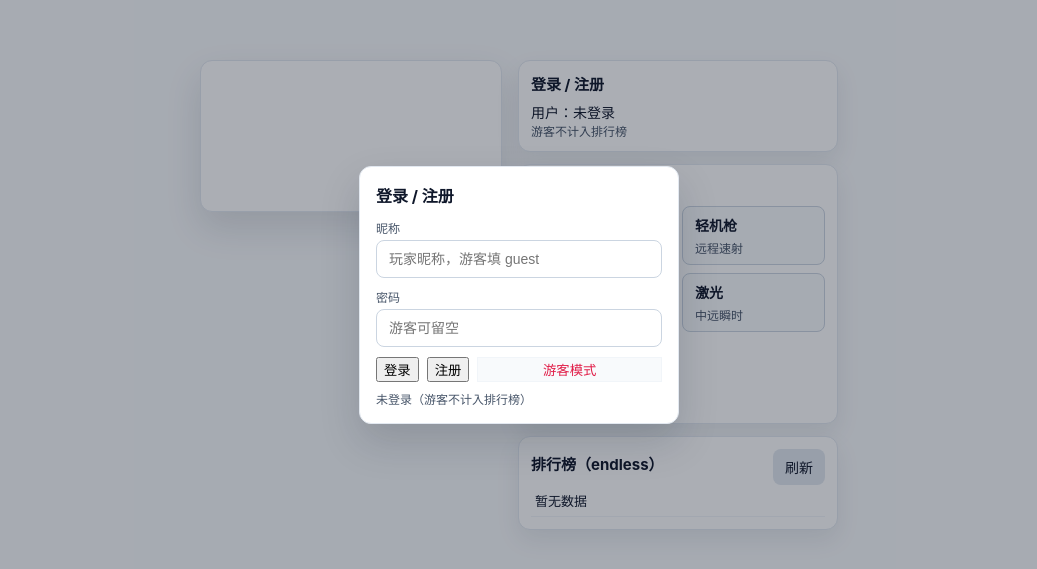
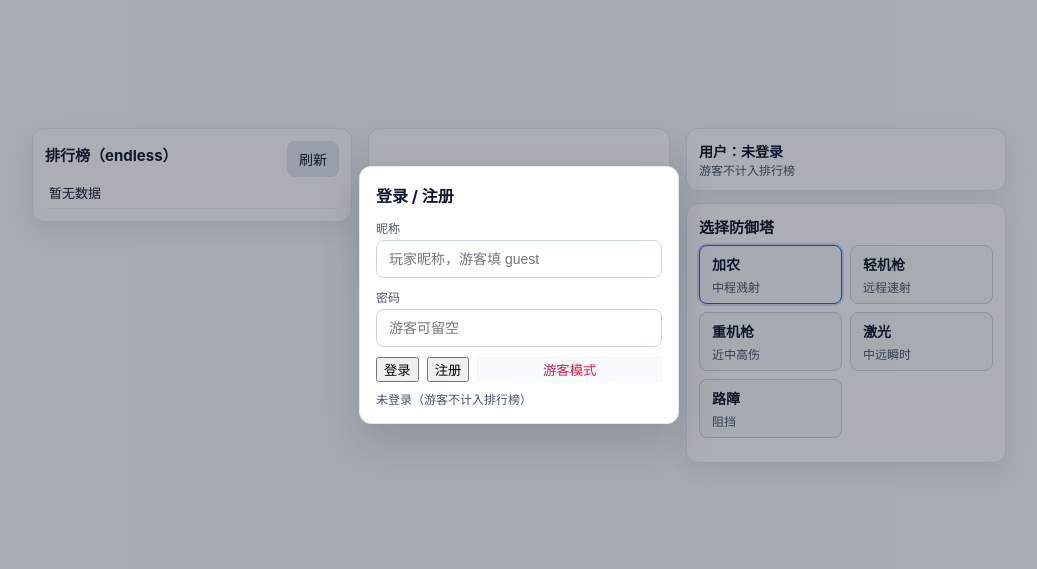
Before and after one commit to cooper-lgtm/tower-defense, a website built with Vite: page frontend/index.html in a window 1280 px wide. Shown: the part 105-674 px from the top of the page, without its empty margins (121-1158 px from the left). Built offline with nearby package versions, Linux system fonts and the light colour scheme; no server answers; files whose address does not match are found by name.

Commit message:
修改排行榜UI布局

```diff
--- a/frontend/src/main.ts
+++ b/frontend/src/main.ts
@@ -12,8 +12,18 @@ if (!app) throw new Error('Missing #app root element')
 const canvas = document.createElement('canvas')
 canvas.id = 'game-canvas'
 canvas.tabIndex = 0
-app.appendChild(canvas)
+// 左列：排行榜
+const leftColumn = document.createElement('div')
+leftColumn.id = 'left-column'
+app.appendChild(leftColumn)
 
+// 中列：画布
+const canvasWrapper = document.createElement('div')
+canvasWrapper.style.position = 'relative'
+canvasWrapper.appendChild(canvas)
+app.appendChild(canvasWrapper)
+
+// 右列：用户/塔/榜单
 const uiContainer = document.createElement('div')
 app.appendChild(uiContainer)
 
@@ -53,7 +63,7 @@ async function bootstrap() {
       }
     },
   })
-  overlay.mount(uiContainer)
+  overlay.mount(uiContainer, leftColumn)
 
   overlay.setLeaderboard([])
   try {
--- a/frontend/src/style.css
+++ b/frontend/src/style.css
@@ -19,8 +19,9 @@ body {
 #app {
   padding: 16px;
   display: grid;
-  grid-template-columns: auto 320px;
+  grid-template-columns: 320px auto 320px;
   gap: 16px;
+  align-items: start;
 }
 
 #game-canvas {
--- a/frontend/src/ui/overlay.ts
+++ b/frontend/src/ui/overlay.ts
@@ -30,24 +30,26 @@ export class OverlayUI {
 
     this.root.appendChild(this.buildLoginPanel())
     this.root.appendChild(this.buildTowerPanel())
-    this.root.appendChild(this.buildLeaderboardPanel())
   }
 
-  mount(target: HTMLElement) {
+  mount(target: HTMLElement, leaderboardContainer?: HTMLElement) {
     target.appendChild(this.root)
+    if (leaderboardContainer) {
+      const board = this.buildLeaderboardPanel()
+      leaderboardContainer.appendChild(board)
+    } else {
+      this.root.appendChild(this.buildLeaderboardPanel())
+    }
   }
 
   private buildLoginPanel(): HTMLElement {
     const panel = document.createElement('div')
     panel.className = 'panel'
 
-    const title = document.createElement('h3')
-    title.textContent = '登录 / 注册'
-    panel.appendChild(title)
-
     this.userDisplay = document.createElement('div')
     this.userDisplay.style.fontSize = '14px'
     this.userDisplay.style.color = '#0f172a'
+    this.userDisplay.style.fontWeight = '600'
     this.userDisplay.textContent = '用户：未登录'
     panel.appendChild(this.userDisplay)
 
```
